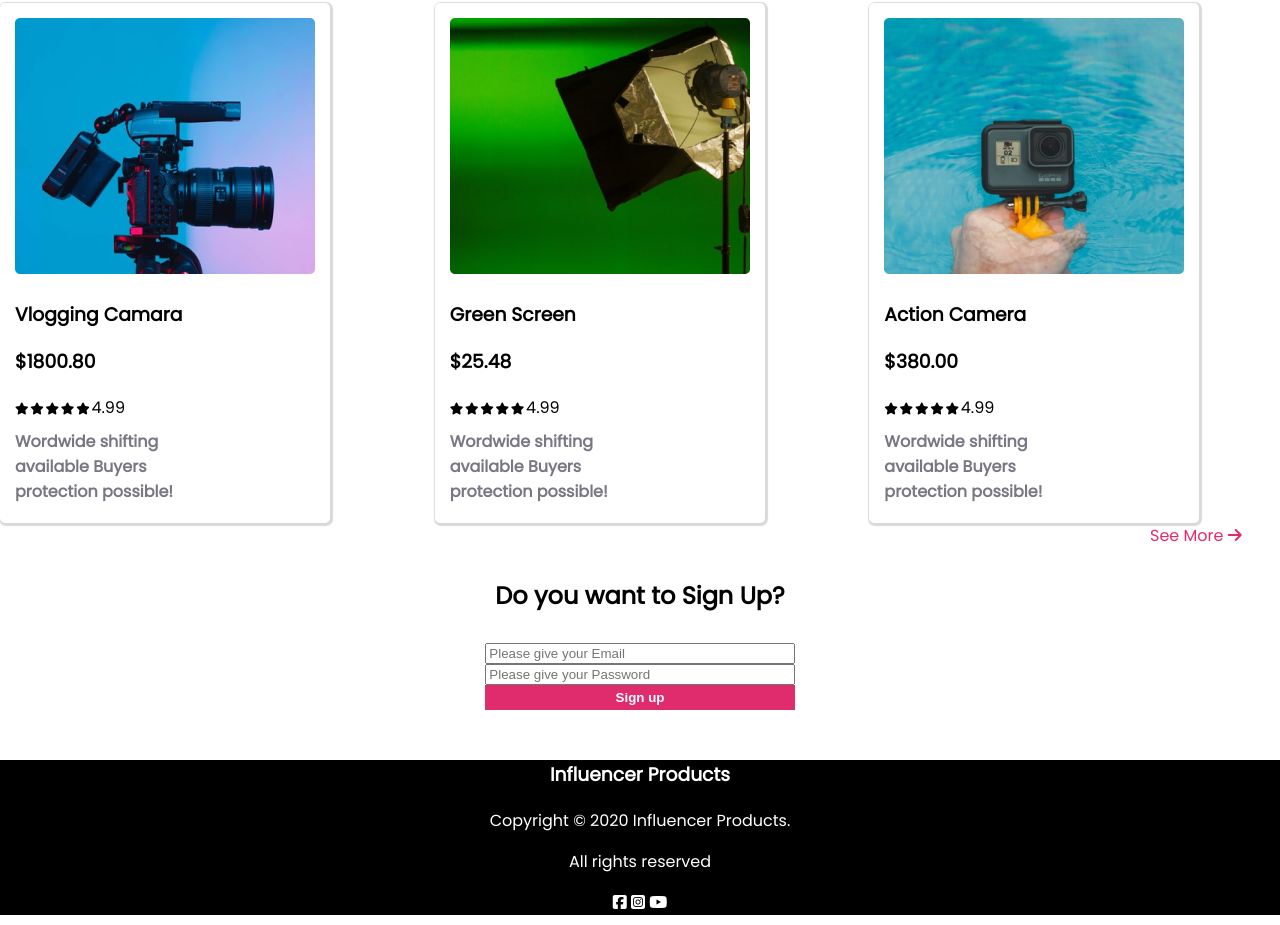
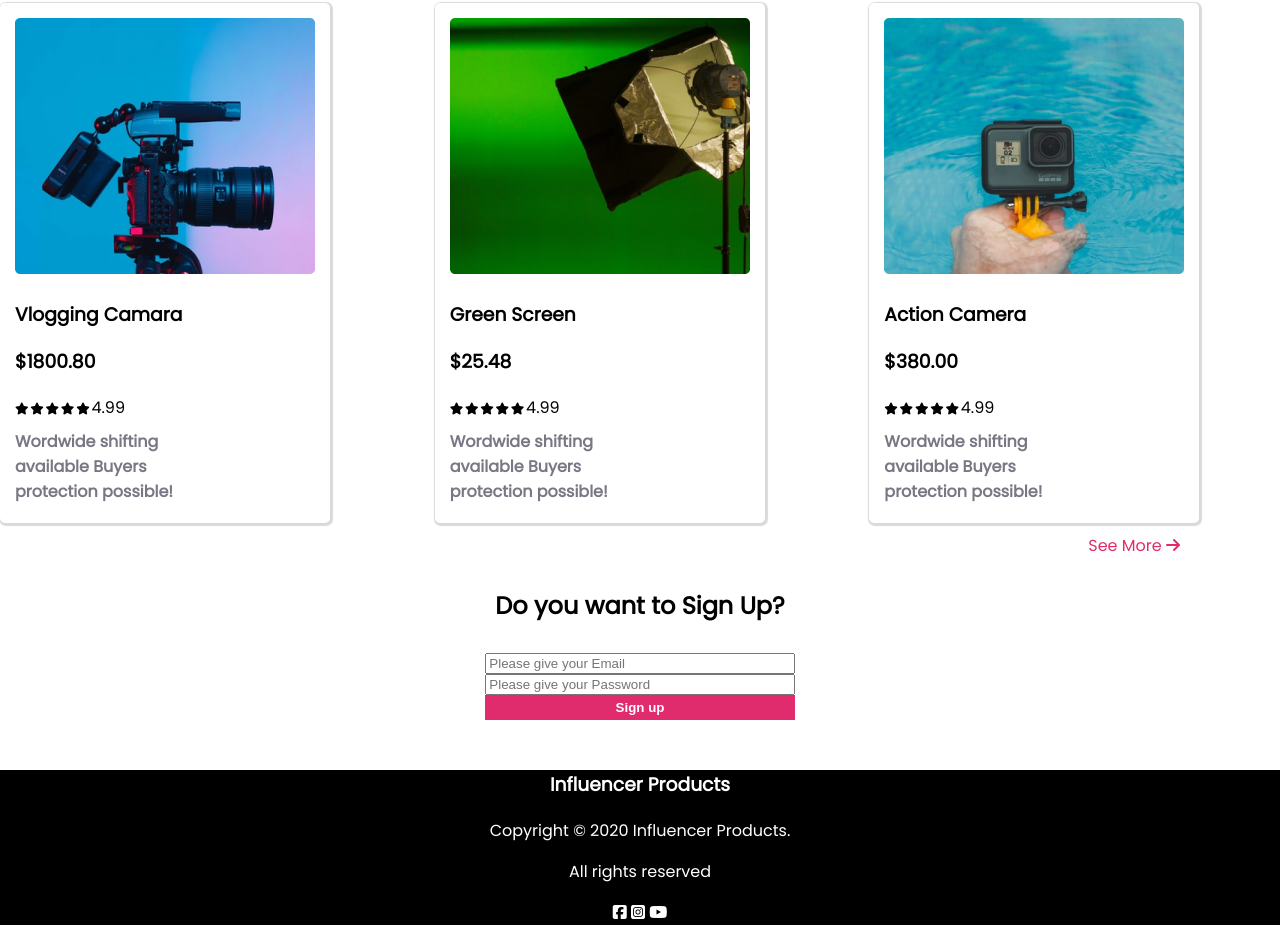
Before and after one commit to tashfiaislamistila/influencer-gears, a plain HTML site: page index.html in a window 1280 px wide. Shown: the part 1679-2604 px from the top of the page. Drawn offline with Linux system fonts and the light colour scheme.

Commit message:
last commit

```diff
--- a/index.html
+++ b/index.html
@@ -262,8 +262,10 @@
             </div>
         </div>
         </div>
-        <a class="seemore" target="_blank" href="https://www.google.com/">See More
-            <i class=" fas fa-arrow-right"></i></a>
+        <div class="see-more">
+            <a class="seemore" target="_blank" href="https://www.google.com/">See More
+                <i class=" fas fa-arrow-right"></i></a>
+        </div>
     </section>
     <!-- end popular part -->
     <!-- sign up part -->
--- a/style.css
+++ b/style.css
@@ -120,9 +120,14 @@ border-radius: 5px;
 .seemore{
     text-decoration: none;
     color: #E02C6D;
-  /* margin-top: 1000; */
-    margin-left: 1150px;
+
 }
+    .see-more{
+text-align: right;
+margin-right: 100px;
+margin-top: 10px;
+    }
+
 /* signup part */
 .signup-section{
     display: flex;
```
